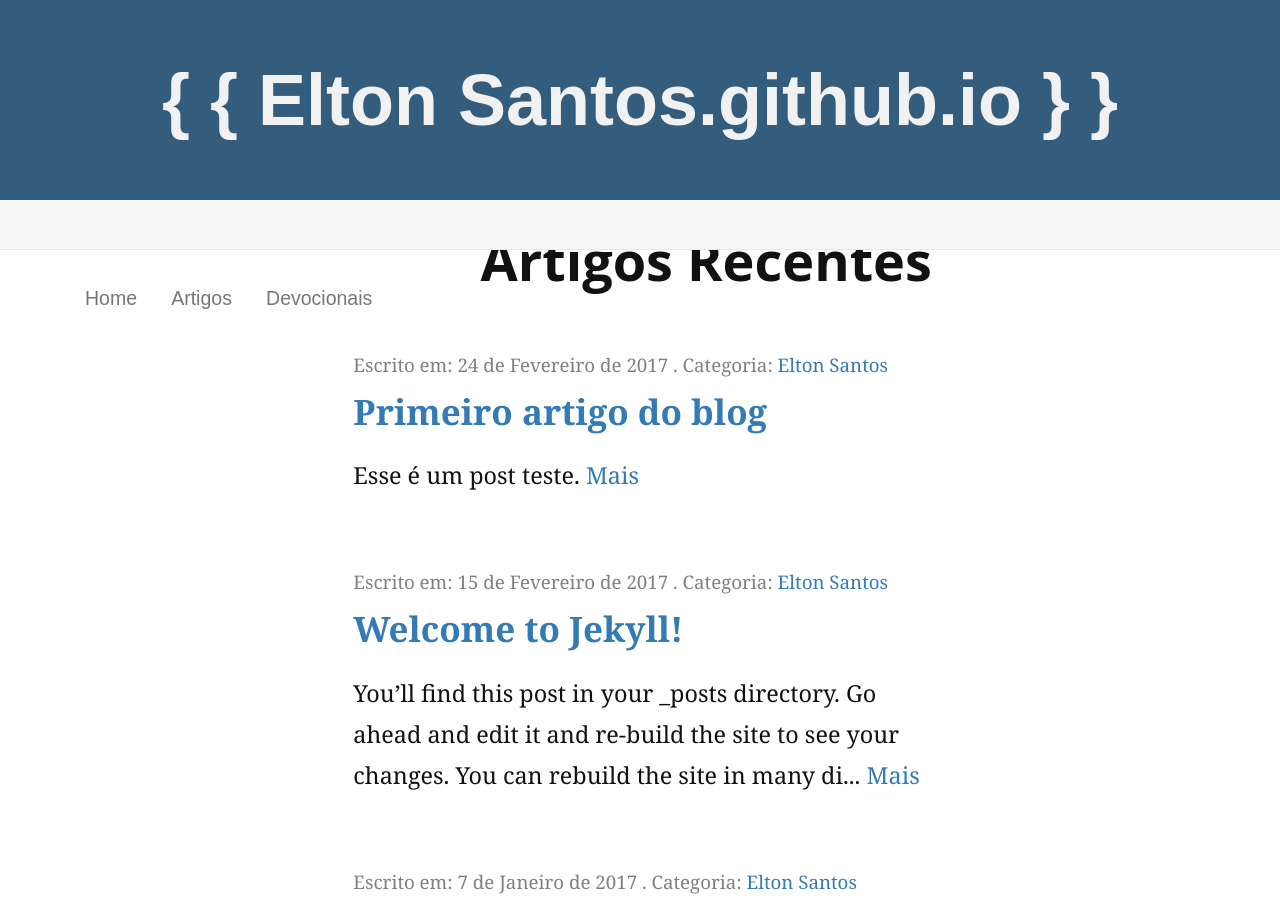
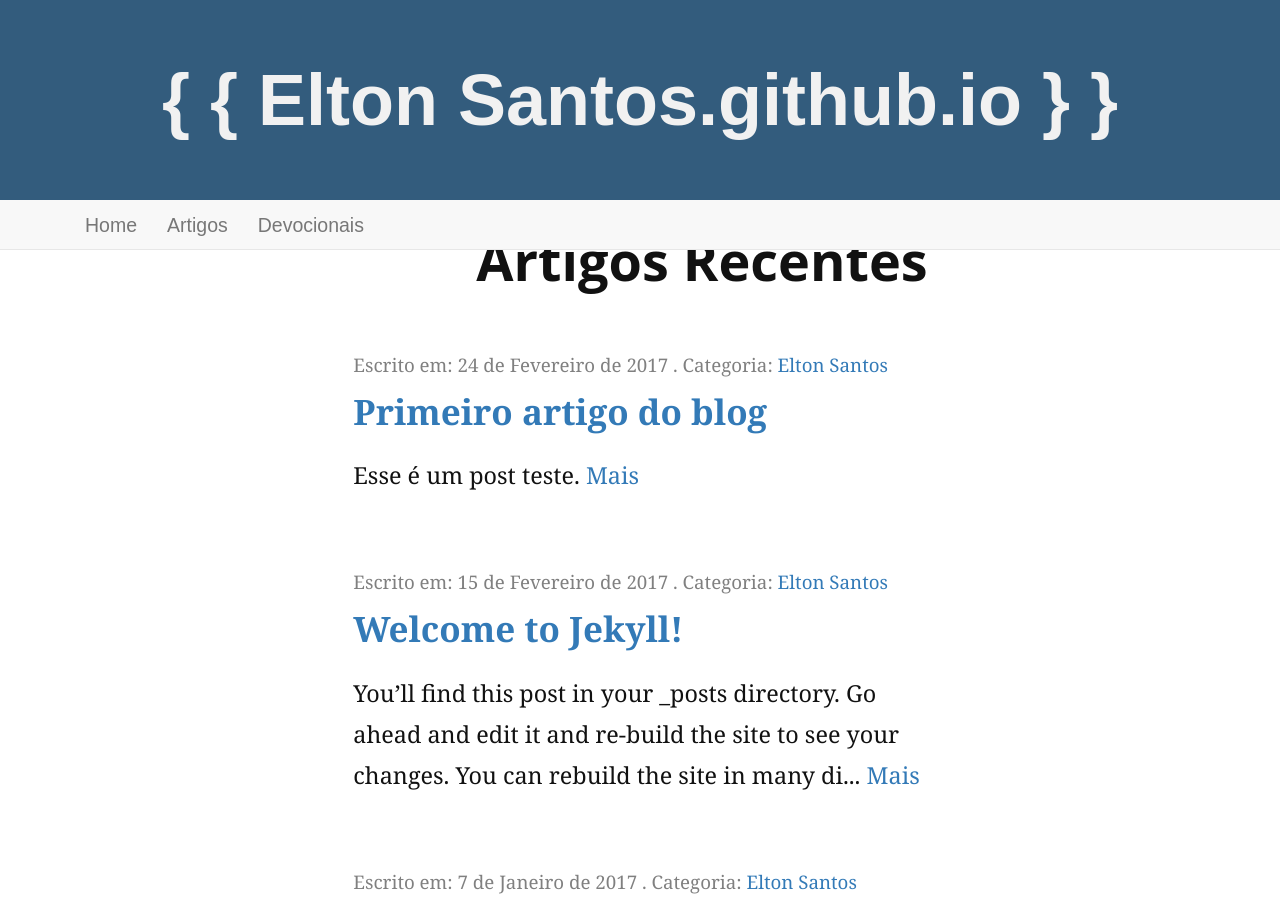
Before and after one commit to eltonsantos/eltonsantos.github.io, a Jekyll site: the page built from index.html, in a window 1280 px wide. Shown: the top 913 px of the page. Built offline with Jekyll 4.4.1, drawn with Linux system fonts in a browser that asks for light colours; nearby versions of some CDN libraries; comment, search, counter and statistics services are not loaded.

Commit message:
Problem with submenu

```diff
--- a/_includes/header.html
+++ b/_includes/header.html
@@ -4,7 +4,6 @@
      { { {{ site.title }}.github.io } }
     </a>
   </h1>
-
 
   <nav class="navbar navbar-default navbar-static-top navbar-center" role="navigation">
     <div class="container">
--- a/css/style.css
+++ b/css/style.css
@@ -61,8 +61,6 @@
 
 .navbar-center { width: 100%; height: 50px; }
 
-.navbar-nav { text-align: center; }
-
 .navbar-nav {
     /*float:none;*/
     text-align:center;
@@ -70,10 +68,6 @@
     height: 50px;
 }
 
-.nav > li {
-    display: inline-block;
-    float:none;
-}
 
 .all-content { width: 800px; }
 
```
Lines whose indentation alone changed are shown as unchanged.
